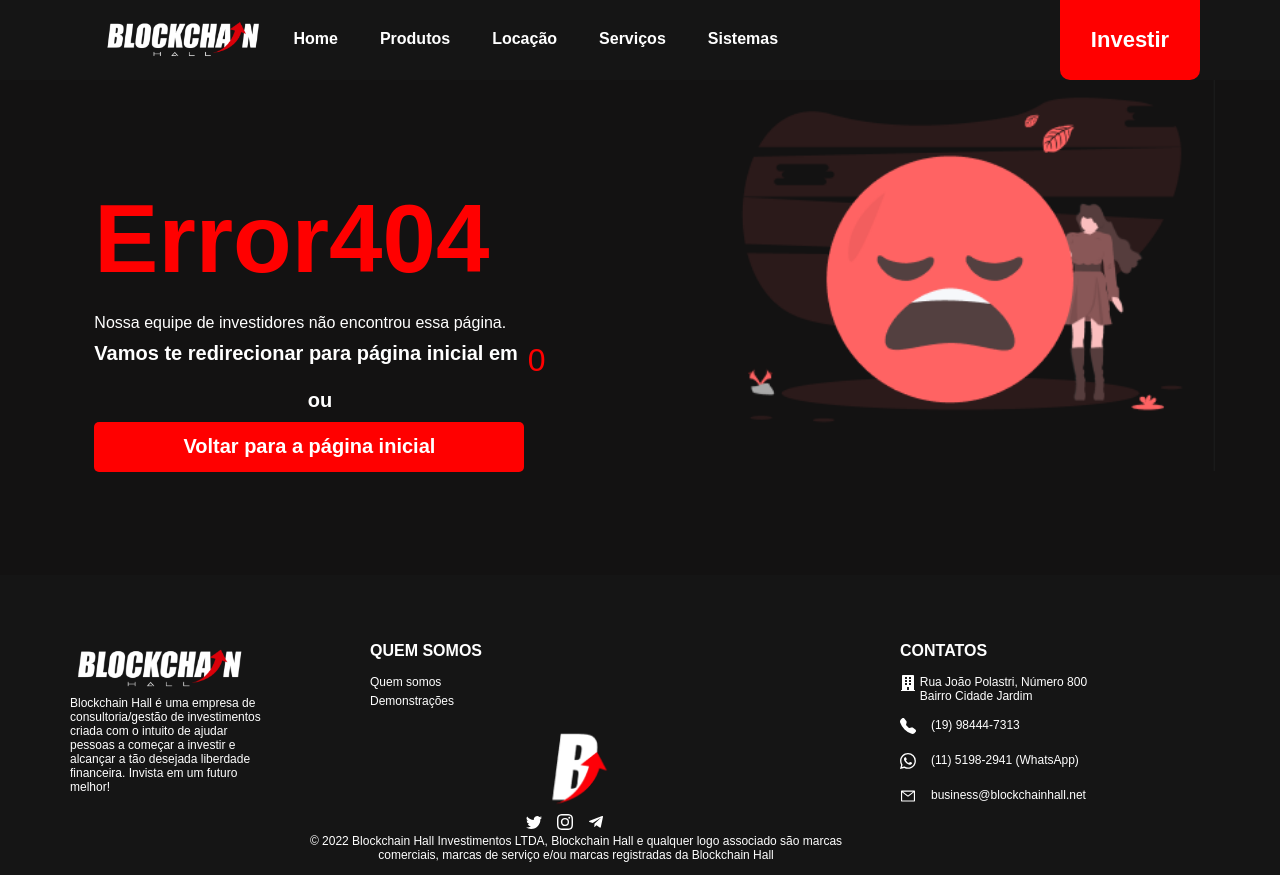
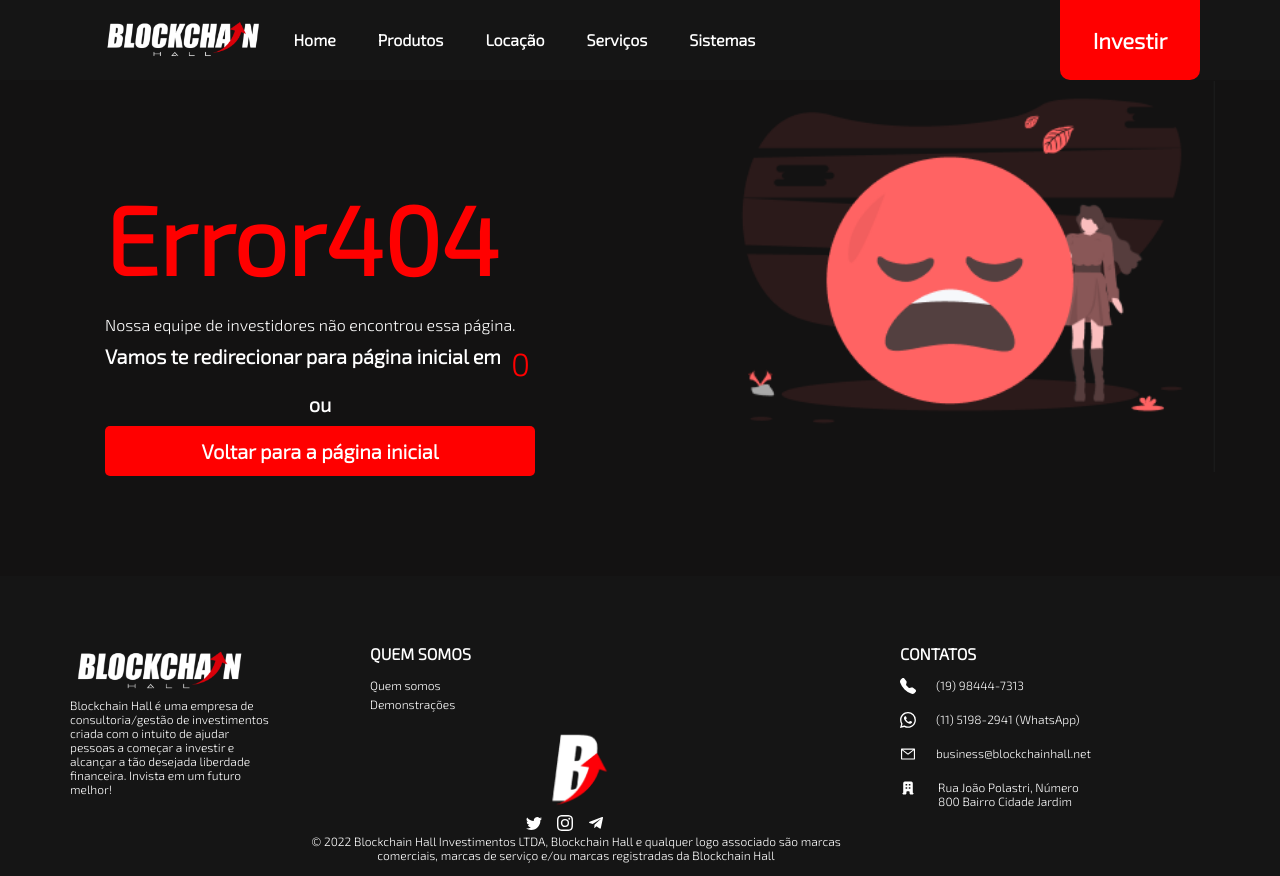
Before and after one commit to GustavoMen/BlockchainSite, a React (Vite) app: page / in a window 1280 px wide. Built offline with nearby package versions, Linux system fonts and the light colour scheme.

Commit message:
changing font-family

```diff
--- a/src/components/Footer/Footer.elements.tsx
+++ b/src/components/Footer/Footer.elements.tsx
@@ -176,4 +176,10 @@
 export const DivFourText = styled.p`
   color: #fff;
   font-size: 12px;
+  margin-left: 5px;
 `;
+export const DivFourAdress = styled.p`
+  color: #fff;
+  font-size: 12px;
+  margin-left: 20px;
+`;
--- a/src/components/Footer/Footer.tsx
+++ b/src/components/Footer/Footer.tsx
@@ -7,6 +7,7 @@
   BsWhatsapp,
 } from "react-icons/bs";
 import { FaTelegramPlane, FaBuilding } from "react-icons/fa";
+import { HiOfficeBuilding } from "react-icons/hi";
 
 import Logo from "../../assets/logo.png";
 import LogoB from "../../assets/logoB.png";
@@ -30,6 +31,7 @@
   ContainerDivFour,
   DivFourIcon,
   DivFourTitle,
+  DivFourAdress,
 } from "./Footer.elements";
 
 function Footer() {
@@ -52,14 +54,7 @@
       <DivFour>
         <ContainerFourAll>
           <DivFourTitle>CONTATOS</DivFourTitle>
-          <ContainerDivFour>
-            <DivFourIcon>
-              <FaBuilding />
-            </DivFourIcon>
-            <DivFourText>
-              Rua João Polastri, Número 800 Bairro Cidade Jardim
-            </DivFourText>
-          </ContainerDivFour>
+
           <ContainerDivFour>
             <DivFourIcon>
               <BsTelephoneFill />
@@ -77,6 +72,15 @@
               <AiOutlineMail />
             </DivFourIcon>
             <DivFourText>business@blockchainhall.net</DivFourText>
+          </ContainerDivFour>
+
+          <ContainerDivFour>
+            <DivFourIcon>
+              <HiOfficeBuilding />
+            </DivFourIcon>
+            <DivFourAdress>
+              Rua João Polastri, Número 800 Bairro Cidade Jardim
+            </DivFourAdress>
           </ContainerDivFour>
         </ContainerFourAll>
       </DivFour>
--- a/src/globalStyles.tsx
+++ b/src/globalStyles.tsx
@@ -5,7 +5,7 @@
     box-sizing: border-box;
     margin: 0;
     padding: 0;
-    font-family: sans-serif;
+    font-family: 'Exo 2', sans-serif;
     max-width: 100vw;
 
 
```
